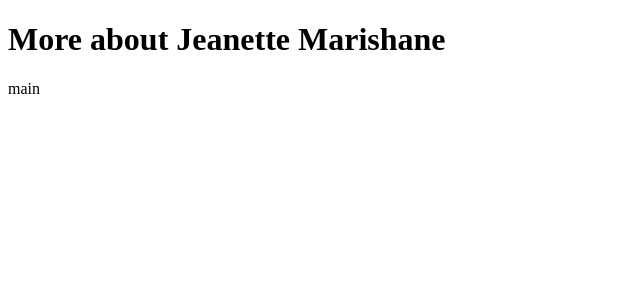
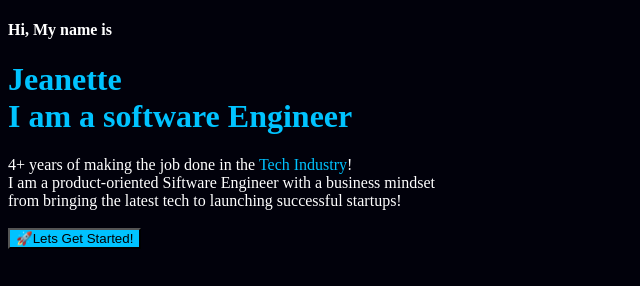
Before and after one commit to Manunu98/About-me, a plain HTML site: page index.html in a window 1280 px wide. Shown: the whole page, without its empty margins (0-640 px from the left). Drawn offline with Linux system fonts and the light colour scheme.

Commit message:
I did everything required excluding positioning the graph and changing color on tech industry.
I did everything required excluding positioning the graph and changing color on tech industry.

```diff
--- a/index.html
+++ b/index.html
@@ -6,8 +6,18 @@
     <title>document</title>
     <link rel="stylesheet" href="style.css">
 </head>
-<h1>More about Jeanette Marishane</h1>
-<body>main
+<h4>Hi, My name is</h4>
+<h1>Jeanette <br>I am a software Engineer</h1>
+<body>
+4+ years of making the job done in the <span class="highlight">Tech Industry</span>!<br>
+I am a product-oriented Siftware Engineer with a business mindset<br>
+from bringing the latest tech to launching successful startups!<br>
 
-</body>
+
+
+</body><br>
+<button>
+    🚀Lets Get Started!
+
+</button>
 </html>
--- a/style.css
+++ b/style.css
@@ -0,0 +1,23 @@
+Body{
+    background-color:rgb(1, 1, 11);
+    color:white;
+    .highlight{
+        color:#00c3ff;
+
+
+
+    }
+
+}
+
+h1{
+    color:#00c3ff;
+
+}
+h4{
+    color:white;
+
+}
+button{
+    background-color:#00c3ff;
+}
```
